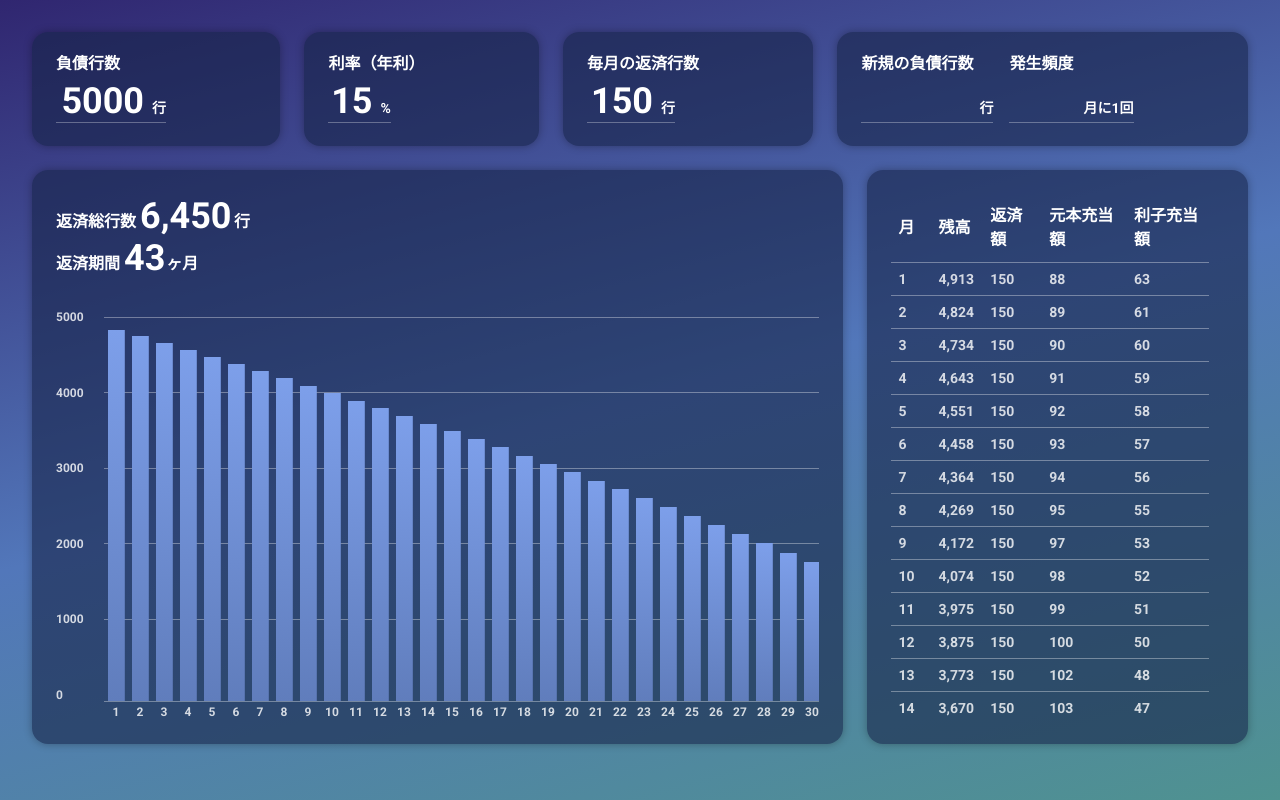
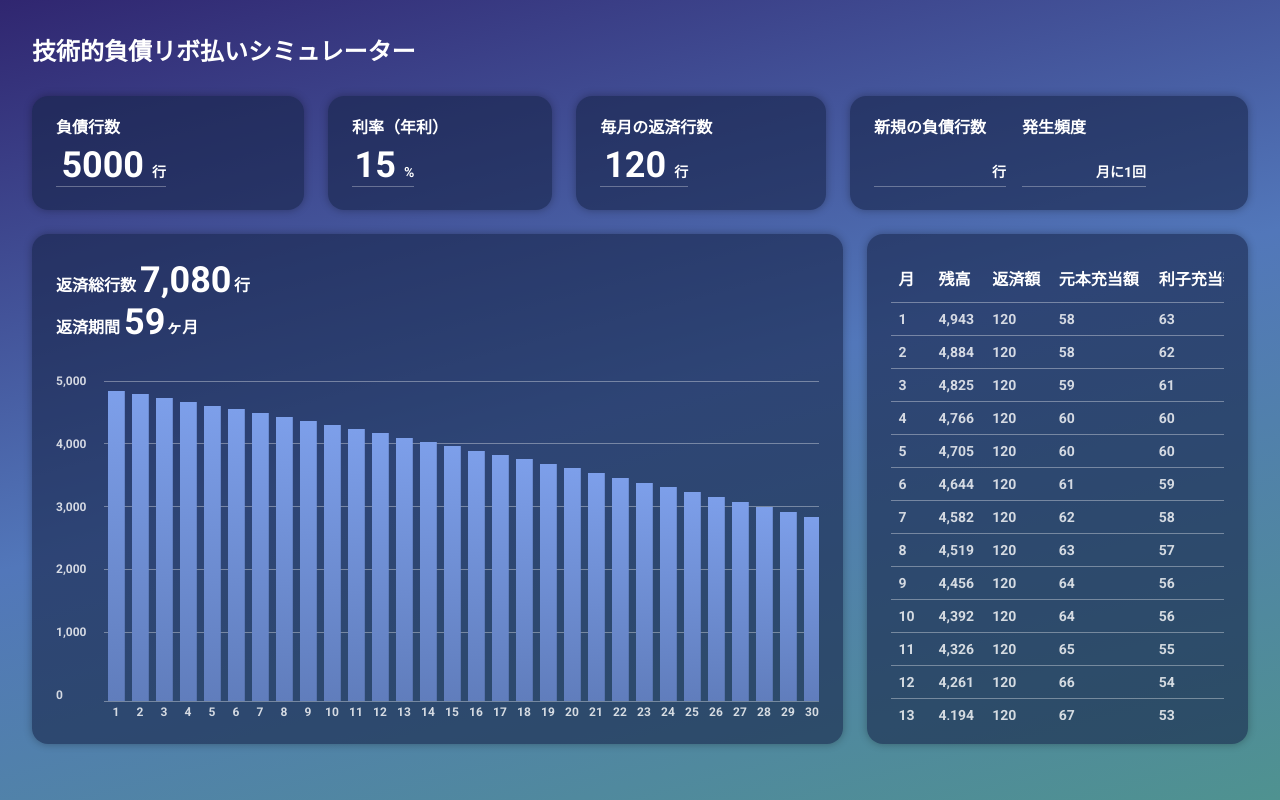
Before and after one commit to Crayfisher-zari/revolving-simulator, a Vue app: page / in a window 1280 px wide. Built offline with nearby package versions, Linux system fonts and the light colour scheme.

Commit message:
アニメーションの調整

```diff
--- a/src/App.vue
+++ b/src/App.vue
@@ -7,17 +7,17 @@ import TableView from "./components/TableView.vue";
 
 const debtRows = ref<number>(5000);
 const interestRate = ref<number>(15);
-const payback = ref<number>(150);
+const payback = ref<number>(120);
 const newPayback = ref<number | undefined>(undefined);
 const perMonth = ref<number | undefined>(undefined);
 
 const calculated = computed(() => {
   let count = 0;
   let debtBalance = debtRows.value;
-  let remainedDebtBalanceList = [];
-  let paybackPrincipalList = [];
-  let paybackInterestList = [];
-  let interestList = [];
+  let remainedDebtBalanceList: number[] = [];
+  let paybackPrincipalList: number[] = [];
+  let paybackInterestList: number[] = [];
+  let interestList: number[] = [];
   let isInfinity = false;
   let totalAmount = 0;
 
@@ -77,6 +77,17 @@ const calculated = computed(() => {
     // 今月の利子の支払額
     const paybackInterest = payback.value - paybackPrincipal;
 
+    // 一括返済の場合
+    if (count === 0 && remainedDebtBalanceOverZero === 0) {
+      remainedDebtBalanceList.push(0);
+      paybackPrincipalList.push(Math.round(debtBalance + interestOfTheMonth));
+      paybackInterestList.push(Math.round(paybackInterest));
+      interestList.push(Math.round(interestOfTheMonth));
+      totalAmount = Math.round(debtBalance + interestOfTheMonth);
+      count++;
+      break;
+    }
+
     if (remainedDebtBalanceOverZero === 0) {
       break;
     }
@@ -108,6 +119,9 @@ const calculated = computed(() => {
 
 <template>
   <GlobalLayout>
+    <template #header>
+      <h1 class="mainTitle">技術的負債リボ払いシミュレーター</h1>
+    </template>
     <template #debt>
       <NumberInput v-model.number="debtRows" label="負債行数" unit="行" />
     </template>
@@ -116,7 +130,7 @@ const calculated = computed(() => {
         v-model.number="interestRate"
         label="利率（年利）"
         unit="%"
-        :digits="3"
+        :digits="4"
       />
     </template>
     <template #payback>
@@ -142,9 +156,6 @@ const calculated = computed(() => {
           :digits="3"
         />
       </div>
-    </template>
-    <template #rightBlank>
-      <h1 class="mainTitle">技術的負債リボ払い<br />シミュレーター</h1>
     </template>
     <template #graph>
       <GraphView
@@ -174,13 +185,13 @@ const calculated = computed(() => {
 </template>
 
 <style scoped>
+.mainTitle {
+  font-size: 24px;
+  font-weight: bold;
+}
+
 .newPayback {
   display: flex;
   column-gap: 16px;
 }
-
-.mainTitle {
-  font-size: 16px;
-  font-weight: bold;
-}
 </style>
--- a/src/components/BarChart.vue
+++ b/src/components/BarChart.vue
@@ -1,7 +1,8 @@
 <script lang="ts" setup>
-import { computed, ref, watch } from "vue";
+import { computed, onMounted, ref, watch } from "vue";
 import { roundUpToTop2Digits } from "../utils/roundUpToTop2Digits";
 import { timer } from "../utils/timer";
+import { roundDecimals } from "../utils/roundDecimals";
 
 type Props = {
   isInfinity: boolean;
@@ -12,6 +13,7 @@ type Props = {
   paybackInterestList: number[];
   interestList: number[];
 };
+
 const props = defineProps<Props>();
 const animationState = ref(false);
 
@@ -19,30 +21,56 @@ const yAxisBase = computed(() =>
   roundUpToTop2Digits(props.remainedDebtBalanceList[0])
 );
 
-watch(
-  () => props.isInfinity,
-  async () => {
+const startAnimation = async () => {
   if (animationState.value) {
     return;
   }
   animationState.value = true;
-    await timer(100);
+  await timer(10);
   animationState.value = false;
+};
+
+watch(
+  () => props.isInfinity,
+  async () => {
+    await startAnimation();
   }
 );
+
+watch(
+  () => props.remainedDebtBalanceList.length,
+  async () => {
+    await startAnimation();
+  }
+);
+
+onMounted(async () => {
+  await startAnimation();
+});
 </script>
 <template>
   <div class="graphArea">
     <div class="barChartRules">
       <div class="yAxis yAxis0">0</div>
-      <div class="yAxis yAxis1">{{ (yAxisBase / 5) * 1 }}</div>
-      <div class="yAxis yAxis2">{{ (yAxisBase / 5) * 2 }}</div>
-      <div class="yAxis yAxis3">{{ (yAxisBase / 5) * 3 }}</div>
-      <div class="yAxis yAxis4">{{ (yAxisBase / 5) * 4 }}</div>
-      <div class="yAxis yAxis5">{{ (yAxisBase / 5) * 5 }}</div>
+      <div class="yAxis yAxis1">
+        {{ roundDecimals((yAxisBase / 5) * 1, 0) }}
+      </div>
+      <div class="yAxis yAxis2">
+        {{ roundDecimals((yAxisBase / 5) * 2, 0) }}
+      </div>
+      <div class="yAxis yAxis3">
+        {{ roundDecimals((yAxisBase / 5) * 3, 0) }}
+      </div>
+      <div class="yAxis yAxis4">
+        {{ roundDecimals((yAxisBase / 5) * 4, 0) }}
+      </div>
+      <div class="yAxis yAxis5">
+        {{ roundDecimals((yAxisBase / 5) * 5, 0) }}
+      </div>
     </div>
     <div class="barChartWrapper">
       <div class="barChart">
+        <TransitionGroup name="bar">
           <div
             v-for="(remained, index) in remainedDebtBalanceList"
             :key="index"
@@ -51,7 +79,7 @@ watch(
               width: `${100 / remainedDebtBalanceList.length}%`,
             }"
           >
-          <div class="bar">
+            <div v-if="yAxisBase !== 0" class="bar">
               <div
                 class="barInner"
                 :class="{ reset: animationState }"
@@ -62,6 +90,7 @@ watch(
               {{ index + 1 }}
             </div>
           </div>
+        </TransitionGroup>
       </div>
     </div>
   </div>
@@ -183,6 +212,7 @@ watch(
 
   &.reset {
     height: 0 !important;
+    transition: none;
   }
 }
 </style>
--- a/src/components/GlobalLayout.vue
+++ b/src/components/GlobalLayout.vue
@@ -4,6 +4,9 @@ import ItemPanel from "./ItemPanel.vue";
 <template>
   <div class="globalWrapper">
     <div class="layout">
+      <header class="header">
+        <slot name="header" />
+      </header>
       <div class="debtRows">
         <ItemPanel>
           <slot name="debt"></slot>
@@ -49,9 +52,13 @@ import ItemPanel from "./ItemPanel.vue";
 
 .layout {
   display: grid;
-  grid-template: "debtRows interestRate payback newDebt" auto "graph graph graph graph" 1fr / auto auto auto auto;
+  grid-template: "header header header header" 40px "debtRows interestRate payback newDebt" auto "graph graph graph graph" 1fr / auto auto auto auto;
   gap: 24px;
   height: 100%;
+}
+
+.header {
+  grid-area: header;
 }
 
 .graphAndList {
--- a/src/components/NumberInput.vue
+++ b/src/components/NumberInput.vue
@@ -11,15 +11,14 @@ const props = withDefaults(defineProps<Props>(), {
   digits: 9,
 });
 const emit = defineEmits(["update:modelValue"]);
-// const model = defineModel<number>();
 const livedigits = ref<number>(
   props.modelValue?.toString().length || props.digits
 );
 const calcDigits = (e: Event) => {
   livedigits.value =
-    (e.target as HTMLInputElement).value.length > 2
+    (e.target as HTMLInputElement).value.length > 1
       ? (e.target as HTMLInputElement).value.length
-      : 3;
+      : 2;
 };
 </script>
 <template>
@@ -30,7 +29,7 @@ const calcDigits = (e: Event) => {
         <input
           :value="props.modelValue"
           type="text"
-          :maxlength="digits"
+          maxlength="9"
           @blur="
             emit('update:modelValue', ($event.target as HTMLInputElement).value)
           "
--- a/src/components/TableView.vue
+++ b/src/components/TableView.vue
@@ -27,7 +27,17 @@ defineProps<Props>();
         <tr v-for="(remained, index) in remainedDebtBalanceList" :key="index">
           <td>{{ index + 1 }}</td>
           <td>{{ remained.toLocaleString("ja-JP") }}</td>
-          <td>{{ payback.toLocaleString("ja-JP") }}</td>
+          <!-- 一括返済の場合はtotalAmountとする -->
+          <td v-if="index === 0 && remained < payback">
+            {{ totalAmount.toLocaleString("ja-JP") }}
+          </td>
+          <td v-else>
+            {{
+              remained > payback
+                ? payback.toLocaleString("ja-JP")
+                : remained.toLocaleString("ja-JP")
+            }}
+          </td>
           <td>{{ paybackPrincipalList[index].toLocaleString("ja-JP") }}</td>
           <td>{{ paybackInterestList[index].toLocaleString("ja-JP") }}</td>
         </tr>
@@ -58,8 +68,8 @@ defineProps<Props>();
 
 .table {
   position: absolute;
-  width: auto;
-  min-width: 100%;
+  width: 100%;
+  min-width: 360px;
   border-collapse: collapse;
 
   th {
--- /dev/null
+++ b/src/utils/roundDecimals.ts
@@ -0,0 +1,14 @@
+/**
+ * 小数を丸めます
+ * @param {number} number 丸めたい数値
+ * @param {number} maximumFractionDigits 小数点以下の最大表示桁数
+ * @returns {string}
+ */
+export const roundDecimals = (
+  number: number,
+  maximumFractionDigits: number
+): string => {
+  return number.toLocaleString("ja-JP", {
+    maximumFractionDigits: maximumFractionDigits, // 小数点以下の最大桁数を指定する
+  });
+};
```
Lines whose indentation alone changed are shown as unchanged.
